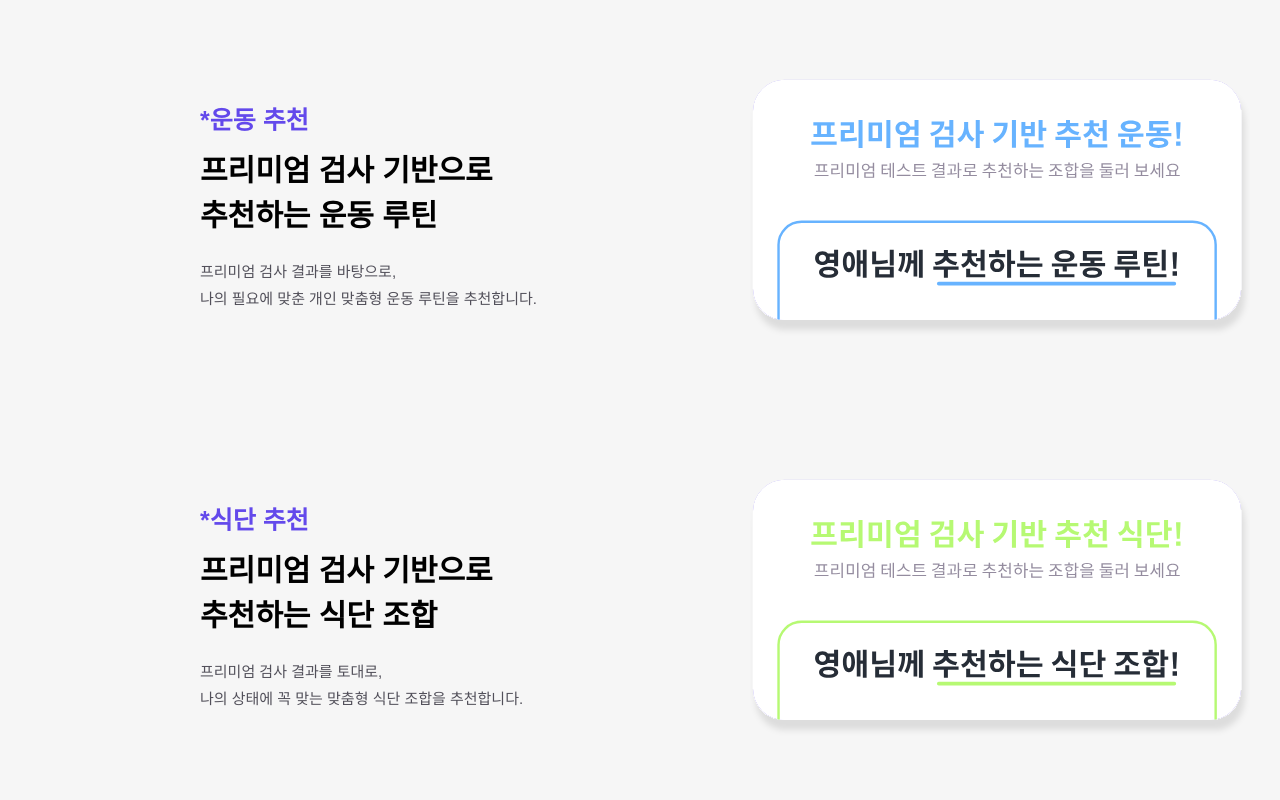
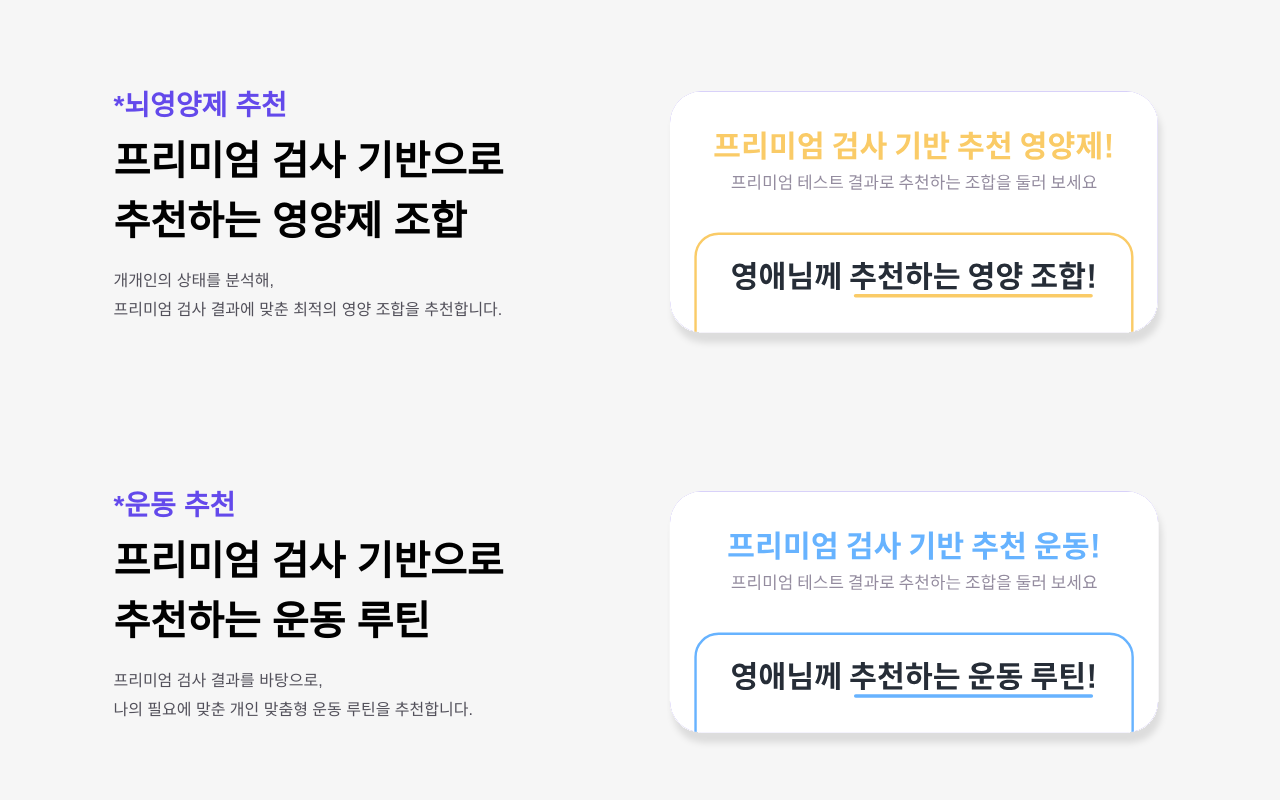
Before and after one commit to CogBrainHealth/React-TeamIntroPage, a Next.js app in the folder teamcog/: page /AppIntro in a window 1280 px wide. Shown: the part 4460-5260 px from the top of the page. Built offline with nearby package versions, Linux system fonts and the light colour scheme.

Commit message:
fix : point3반응형 수정

```diff
--- a/teamcog/src/components/appIntro/Point3/Function1.tsx
+++ b/teamcog/src/components/appIntro/Point3/Function1.tsx
@@ -1,8 +1,10 @@
 import styles from "./function1.module.css";
 import Image from "next/image";
+
 export default function Function1() {
   return (
     <section className={styles.back}>
+      <div className={styles.textContent}>
         <p className={styles.title}>*뇌영양제 추천</p>
         <p className={styles.subtitle}>
           프리미엄 검사 기반으로
@@ -14,6 +16,7 @@
           <br />
           프리미엄 검사 결과에 맞춘 최적의 영양 조합을 추천합니다.
         </p>
+      </div>
       <Image
         className={styles.image}
         src="/appImages/Point3Function1.svg"
--- a/teamcog/src/components/appIntro/Point3/Function2.tsx
+++ b/teamcog/src/components/appIntro/Point3/Function2.tsx
@@ -1,8 +1,10 @@
 import styles from "./function2.module.css";
 import Image from "next/image";
+
 export default function Function2() {
   return (
     <section className={styles.back}>
+      <div className={styles.textContent}>
         <p className={styles.title}>*운동 추천</p>
         <p className={styles.subtitle}>
           프리미엄 검사 기반으로
@@ -13,6 +15,7 @@
           프리미엄 검사 결과를 바탕으로, <br />
           나의 필요에 맞춘 개인 맞춤형 운동 루틴을 추천합니다.
         </p>
+      </div>
       <Image
         className={styles.image}
         src="/appImages/Point3Function2.svg"
--- a/teamcog/src/components/appIntro/Point3/Function3.tsx
+++ b/teamcog/src/components/appIntro/Point3/Function3.tsx
@@ -1,8 +1,10 @@
 import styles from "./function3.module.css";
 import Image from "next/image";
+
 export default function Function3() {
   return (
     <section className={styles.back}>
+      <div className={styles.textContent}>
         <p className={styles.title}>*식단 추천</p>
         <p className={styles.subtitle}>
           프리미엄 검사 기반으로
@@ -13,6 +15,7 @@
           프리미엄 검사 결과를 토대로, <br />
           나의 상태에 꼭 맞는 맞춤형 식단 조합을 추천합니다.
         </p>
+      </div>
       <Image
         className={styles.image}
         src="/appImages/Point3function3.svg"
--- a/teamcog/src/components/appIntro/Point3/function1.module.css
+++ b/teamcog/src/components/appIntro/Point3/function1.module.css
@@ -4,46 +4,66 @@
   justify-content: center;
   align-items: center;
   background-color: #f6f6f6;
+  padding: 2rem;
+  flex-direction: column;
+  text-align: center;
 }
 
 .title {
-  position: absolute;
-  top: 4168px;
-  left: 200px;
+  font-family: "NPS font", sans-serif;
+  font-weight: 700;
+  font-size: 20px;
+  color: #6349eb;
+  margin-bottom: 0.5rem;
+}
+
+.subtitle {
   font-family: "NPS font", sans-serif;
   font-weight: 700;
   font-size: 25px;
-  line-height: 100%;
-  letter-spacing: 0;
-  color: #6349eb;
-}
-
-.subtitle {
-  position: absolute;
-  top: 4208px;
-  left: 200px;
-  font-family: "NPS font", sans-serif;
-  font-weight: 700;
-  font-size: 30px;
-  line-height: 150%;
-  letter-spacing: 0;
+  line-height: 1.5;
   color: #000000;
+  margin-bottom: 1rem;
 }
 
 .description {
-  position: absolute;
-  top: 4318px;
-  left: 200px;
   font-family: "NPS font", sans-serif;
   font-weight: 500;
-  font-size: 15px;
-  line-height: 180%;
-  letter-spacing: 0;
+  font-size: 13px;
+  line-height: 1.8;
   color: #52505a;
+  margin-bottom: 2rem;
 }
 
 .image {
-  position: absolute;
-  top: 4018px;
-  left: 750px;
+  width: 100%;
+  max-width: 500px;
+  height: auto;
 }
+
+@media (min-width: 768px) {
+  .back {
+    flex-direction: row;
+    text-align: left;
+    justify-content: space-around;
+    align-items: center;
+  }
+
+  .text-content {
+    display: flex;
+    flex-direction: column;
+    align-items: flex-start;
+  }
+
+  .title {
+    font-size: 28px;
+  }
+
+  .subtitle {
+    font-size: 40px;
+  }
+
+  .description {
+    font-size: 16px;
+  }
+}
--- a/teamcog/src/components/appIntro/Point3/function2.module.css
+++ b/teamcog/src/components/appIntro/Point3/function2.module.css
@@ -4,49 +4,69 @@
   justify-content: center;
   align-items: center;
   background-color: #f6f6f6;
+  padding: 2rem;
+  flex-direction: column;
+  text-align: center;
+}
+
+.text-content {
+  display: flex;
+  flex-direction: column;
+  align-items: center;
 }
 
 .title {
-  position: absolute;
-  top: 4568px;
-  left: 200px;
-  text-align: left;
+  font-family: "NPS font", sans-serif;
+  font-weight: 700;
+  font-size: 20px;
+  color: #6349eb;
+  margin-bottom: 0.5rem;
+}
+
+.subtitle {
   font-family: "NPS font", sans-serif;
   font-weight: 700;
   font-size: 25px;
-  line-height: 100%;
-  letter-spacing: 0;
-  color: #6349eb;
-}
-
-.subtitle {
-  position: absolute;
-  top: 4608px;
-  left: 200px;
-  text-align: left;
-  font-family: "NPS font", sans-serif;
-  font-weight: 700;
-  font-size: 30px;
-  line-height: 150%;
-  letter-spacing: 0;
+  line-height: 1.5;
   color: #000000;
+  margin-bottom: 1rem;
 }
 
 .description {
-  position: absolute;
-  top: 4718px;
-  left: 200px;
-  text-align: left;
   font-family: "NPS font", sans-serif;
   font-weight: 500;
-  font-size: 15px;
-  line-height: 180%;
-  letter-spacing: 0;
+  font-size: 13px;
+  line-height: 1.8;
   color: #52505a;
+  margin-bottom: 2rem;
 }
 
 .image {
-  position: absolute;
-  top: 4418px;
-  left: 750px;
+  width: 100%;
+  max-width: 500px;
+  height: auto;
 }
+
+@media (min-width: 768px) {
+  .back {
+    flex-direction: row;
+    justify-content: space-around;
+    text-align: left;
+  }
+
+  .text-content {
+    align-items: flex-start;
+  }
+
+  .title {
+    font-size: 28px;
+  }
+
+  .subtitle {
+    font-size: 40px;
+  }
+
+  .description {
+    font-size: 16px;
+  }
+}
--- a/teamcog/src/components/appIntro/Point3/function3.module.css
+++ b/teamcog/src/components/appIntro/Point3/function3.module.css
@@ -4,46 +4,69 @@
   justify-content: center;
   align-items: center;
   background-color: #f6f6f6;
+  padding: 2rem;
+  flex-direction: column;
+  text-align: center;
+}
+
+.text-content {
+  display: flex;
+  flex-direction: column;
+  align-items: center;
 }
 
 .title {
-  position: absolute;
-  top: 4968px;
-  left: 200px;
+  font-family: "NPS font", sans-serif;
+  font-weight: 700;
+  font-size: 20px;
+  color: #6349eb;
+  margin-bottom: 0.5rem;
+}
+
+.subtitle {
   font-family: "NPS font", sans-serif;
   font-weight: 700;
   font-size: 25px;
-  line-height: 100%;
-  letter-spacing: 0;
-  color: #6349eb;
-}
-
-.subtitle {
-  position: absolute;
-  top: 5008px;
-  left: 200px;
-  font-family: "NPS font", sans-serif;
-  font-weight: 700;
-  font-size: 30px;
-  line-height: 150%;
-  letter-spacing: 0;
+  line-height: 1.5;
   color: #000000;
+  margin-bottom: 1rem;
 }
 
 .description {
-  position: absolute;
-  top: 5118px;
-  left: 200px;
   font-family: "NPS font", sans-serif;
   font-weight: 500;
-  font-size: 15px;
-  line-height: 180%;
-  letter-spacing: 0;
+  font-size: 13px;
+  line-height: 1.8;
   color: #52505a;
+  margin-bottom: 2rem;
 }
 
 .image {
-  position: absolute;
-  top: 4818px;
-  left: 750px;
+  width: 100%;
+  max-width: 500px;
+  height: auto;
 }
+
+@media (min-width: 768px) {
+  .back {
+    flex-direction: row;
+    justify-content: space-around;
+    text-align: left;
+  }
+
+  .text-content {
+    align-items: flex-start;
+  }
+
+  .title {
+    font-size: 28px;
+  }
+
+  .subtitle {
+    font-size: 40px;
+  }
+
+  .description {
+    font-size: 16px;
+  }
+}
```
Lines whose indentation alone changed are shown as unchanged.
